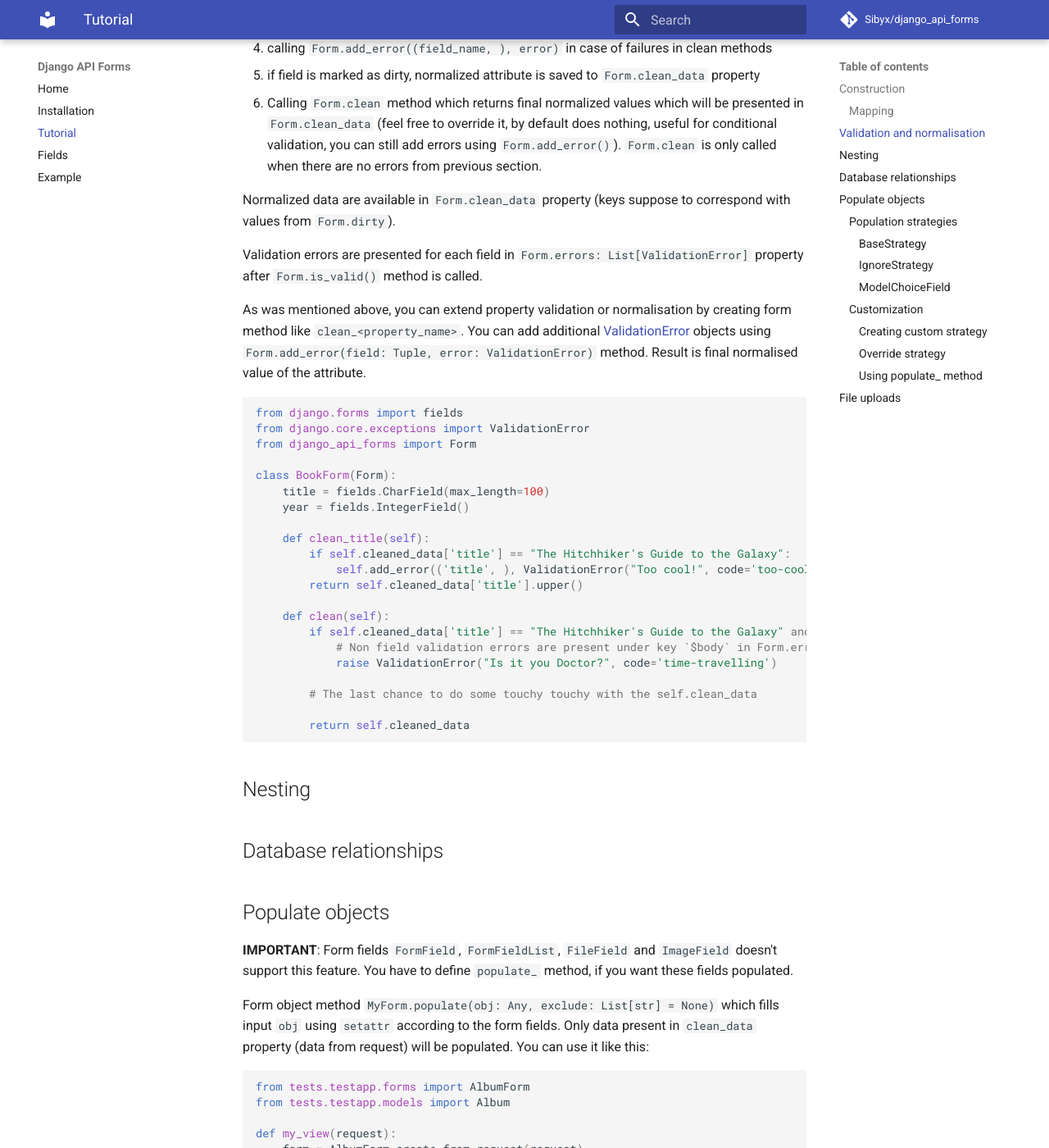
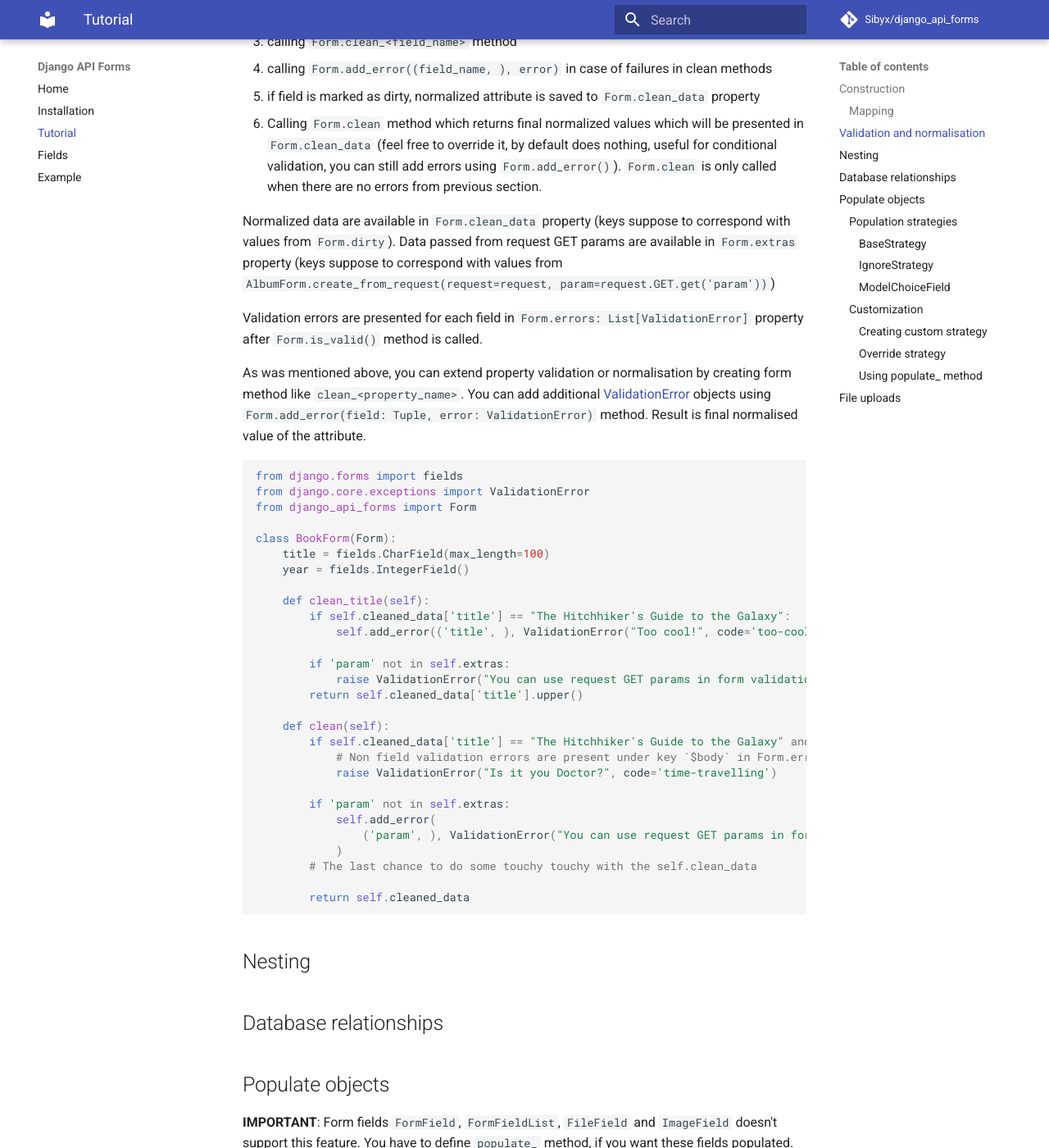
Before and after one commit to Sibyx/django_api_forms, an MkDocs documentation site: the page built from docs/tutorial.md, in a window 1280 px wide and 1400 px high, scrolled down 1893 px. Shown: the whole window at 82% size. Built offline with MkDocs 1.6.1 and Material for MkDocs 9.7.7, drawn with Linux system fonts in a browser that asks for light colours; comment, search, counter and statistics services are not loaded; some of the changed text lies outside the part shown.

Commit message:
introduced request GET params at init

````diff
--- a/django_api_forms/version.py
+++ b/django_api_forms/version.py
@@ -1 +1 @@
-__version__ = '1.0.0-rc.8'
+__version__ = '1.0.0-rc.9'
--- a/docs/tutorial.md
+++ b/docs/tutorial.md
@@ -18,13 +18,14 @@
 
 You can create form objects using class method `Form.create_from_request(request: Request) -> Form` which creates form
 instance from Django requests using appropriate parser from
-[Content-Type](https://developer.mozilla.org/en-US/docs/Web/HTTP/Headers/Content-Type) HTTP header.
+[Content-Type](https://developer.mozilla.org/en-US/docs/Web/HTTP/Headers/Content-Type) HTTP header. You can also pass
+GET parameters from request into `Form.create_from_request(request, param=request.GET.get('param')) -> Form`
 
 ```python
 from tests.testapp.forms import AlbumForm
 
 def my_view(request):
-    form = AlbumForm.create_from_request(request)
+    form = AlbumForm.create_from_request(request=request, param=request.GET.get('param'))
 ```
 
 Library by default keeps configuration for handling:
@@ -88,6 +89,8 @@
 using `Form.add_error()`). `Form.clean` is only called when there are no errors from previous section.
 
 Normalized data are available in `Form.clean_data` property (keys suppose to correspond with values from `Form.dirty`).
+Data passed from request GET params are available in `Form.extras` property (keys suppose to correspond with values
+from `AlbumForm.create_from_request(request=request, param=request.GET.get('param'))`)
 
 Validation errors are presented for each field in `Form.errors: List[ValidationError]` property after
 `Form.is_valid()` method is called.
@@ -110,6 +113,9 @@
     def clean_title(self):
         if self.cleaned_data['title'] == "The Hitchhiker's Guide to the Galaxy":
             self.add_error(('title', ), ValidationError("Too cool!", code='too-cool'))
+
+        if 'param' not in self.extras:
+            raise ValidationError("You can use request GET params in form validation!")
         return self.cleaned_data['title'].upper()
 
     def clean(self):
@@ -117,6 +123,10 @@
             # Non field validation errors are present under key `$body` in Form.errors property
             raise ValidationError("Is it you Doctor?", code='time-travelling')
 
+        if 'param' not in self.extras:
+            self.add_error(
+                ('param', ), ValidationError("You can use request GET params in form validation!", code='param-where')
+            )
         # The last chance to do some touchy touchy with the self.clean_data
 
         return self.cleaned_data
--- a/pyproject.toml
+++ b/pyproject.toml
@@ -1,6 +1,6 @@
 [tool.poetry]
 name = "django-api-forms"
-version = "1.0.0-rc.8"
+version = "1.0.0-rc.9"
 description = "Declarative Django request validation for RESTful APIs"
 authors = [
     "Jakub Dubec <jakub.dubec@gmail.com>",
@@ -57,7 +57,7 @@
 Pillow = {version = ">=2.1", optional = true}
 msgpack = {version = "*", optional = true}
 python-dateutil = {version = "^2.8.2", optional = true}
-gdal = {version = "^3.6.2", optional = true}
+gdal = {version = "^3.6.3", optional = true}
 
 [tool.poetry.dev-dependencies]
 flake8 = "^6.0"
````
Also changed, not shown: CHANGELOG.md (+4 -0 lines), README.md (+8 -2 lines), docs/example.md (+8 -1 lines), docs/index.md (+2 -1 lines), 2 other files.
